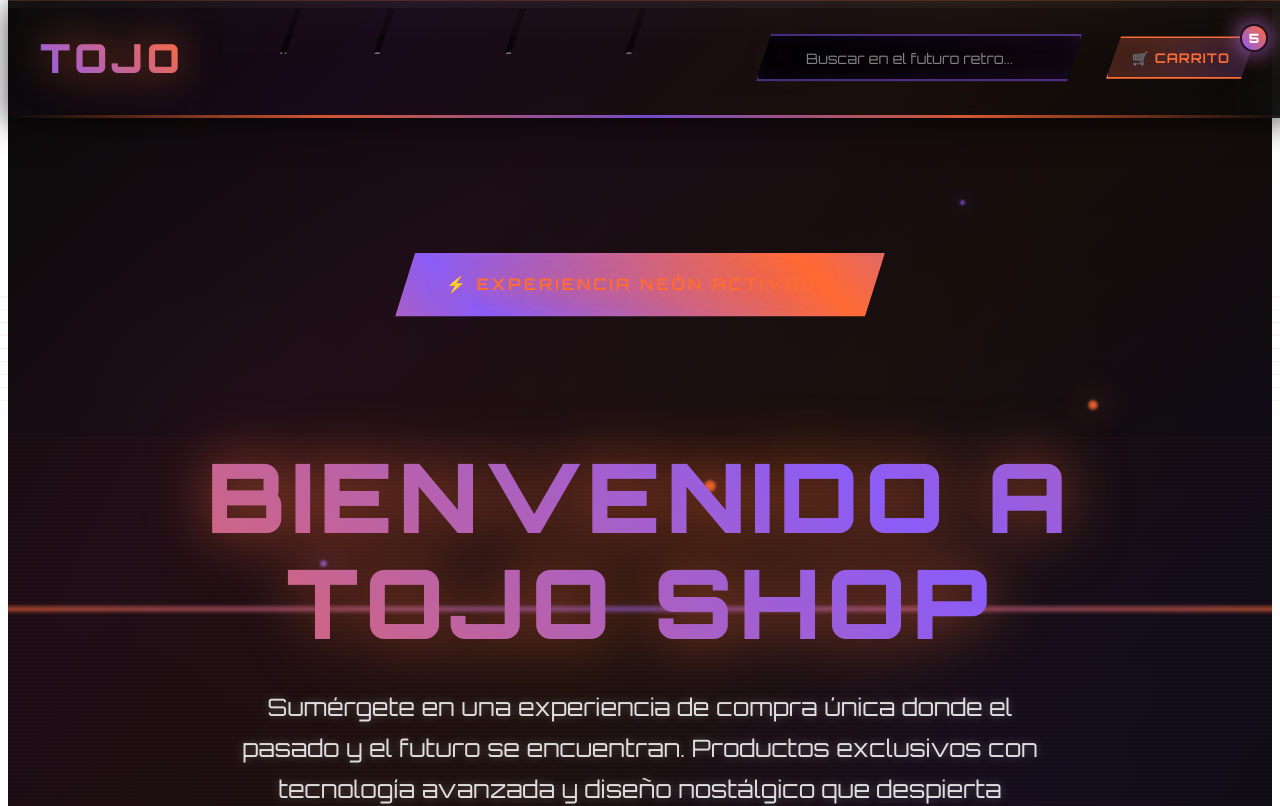
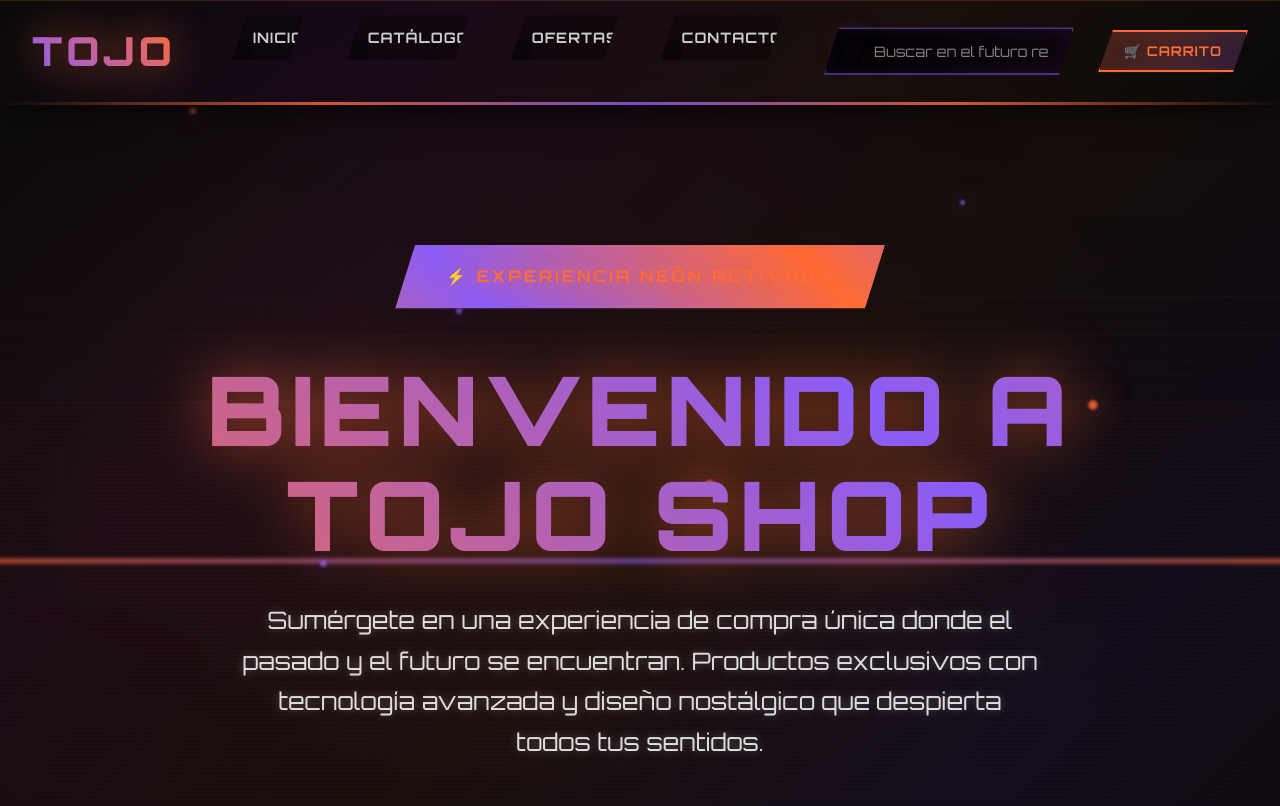
Before and after one commit to JaretEduardo/TojoShop, an Angular app in the folder TojoFront/: page / in a window 1280 px wide. Shown: the top 806 px of the page. Built offline with nearby package versions, Linux system fonts and the light colour scheme.

Commit message:
fix/home-component

```diff
--- a/TojoFront/src/app/layouts/home/home.component.html
+++ b/TojoFront/src/app/layouts/home/home.component.html
@@ -1,11 +1,3 @@
-<!DOCTYPE html>
-<html lang="en">
-<head>
-    <meta charset="UTF-8">
-    <meta name="viewport" content="width=device-width, initial-scale=1.0">
-    <title>Document</title>
-</head>
-<body>
 <div class="retro-background"></div>
 <div class="perspective-grid"></div>
 
@@ -18,8 +10,6 @@
     <div class="neon-orb"></div>
 </div>
 
-    <app-navbarauth></app-navbarauth>
+<app-navbar></app-navbar>
 <app-hero></app-hero>
 <app-categories></app-categories>
-</body>
-</html>
--- a/TojoFront/src/app/layouts/home/home.component.ts
+++ b/TojoFront/src/app/layouts/home/home.component.ts
@@ -1,12 +1,12 @@
 import { Component } from '@angular/core';
-import { NavbarAuthComponent } from '../../shared/navbarauth/navbarauth.component';
+import { NavbarComponent } from '../../shared/navbar/navbar.component';
 import { HeroComponent } from '../../components/hero/hero.component';
 import { CategoriesComponent } from '../../components/categories/categories.component';
 
 @Component({
   selector: 'app-home',
   standalone: true,
-  imports: [NavbarAuthComponent, HeroComponent, CategoriesComponent],
+  imports: [NavbarComponent, HeroComponent, CategoriesComponent],
   templateUrl: './home.component.html',
   styleUrl: './home.component.css'
 })
--- /dev/null
+++ b/TojoFront/src/app/shared/navbar/navbar.component.css
@@ -0,0 +1,359 @@
+.header-neon {
+    background:
+        linear-gradient(135deg,
+            rgba(10, 10, 10, 0.95) 0%,
+            rgba(26, 10, 26, 0.90) 30%,
+            rgba(26, 15, 10, 0.90) 70%,
+            rgba(10, 10, 10, 0.95) 100%);
+    backdrop-filter: blur(20px) saturate(120%);
+    border-bottom: 3px solid transparent;
+    border-image: linear-gradient(90deg,
+            transparent,
+            rgba(255, 107, 53, 0.8),
+            rgba(139, 92, 246, 0.8),
+            rgba(255, 107, 53, 0.8),
+            transparent) 1;
+    position: fixed;
+    width: 100%;
+    top: 0;
+    z-index: 1000;
+    box-shadow:
+        0 5px 30px rgba(0, 0, 0, 0.7),
+        inset 0 1px 0 rgba(255, 107, 53, 0.2);
+}
+
+.nav-neon {
+    max-width: 1400px;
+    margin: 0 auto;
+    padding: 1.2rem 2rem;
+    display: flex;
+    justify-content: space-between;
+    align-items: center;
+    gap: 1.5rem;
+}
+
+.logo-neon {
+    font-size: 2.5rem;
+    font-weight: 900;
+    font-family: 'Orbitron', monospace;
+    text-transform: uppercase;
+    letter-spacing: 4px;
+    background: linear-gradient(45deg, #ff6b35, #8b5cf6, #ff6b35, #8b5cf6);
+    background-size: 300% 300%;
+    -webkit-background-clip: text;
+    -webkit-text-fill-color: transparent;
+    background-clip: text;
+    animation: logoShimmer 4s ease-in-out infinite;
+    filter: drop-shadow(0 0 20px rgba(255, 107, 53, 0.7));
+    position: relative;
+}
+
+.logo-neon::before {
+    content: 'Tojo';
+    position: absolute;
+    top: 0;
+    left: 0;
+    background: linear-gradient(45deg, #ff6b35, #8b5cf6);
+    -webkit-background-clip: text;
+    -webkit-text-fill-color: transparent;
+    background-clip: text;
+    animation: logoGlitch 6s ease-in-out infinite;
+    opacity: 0;
+}
+
+@keyframes logoShimmer {
+
+    0%,
+    100% {
+        background-position: 0% 50%;
+    }
+
+    50% {
+        background-position: 100% 50%;
+    }
+}
+
+@keyframes logoGlitch {
+
+    0%,
+    90%,
+    100% {
+        opacity: 0;
+        transform: translateX(0);
+    }
+
+    95% {
+        opacity: 0.8;
+        transform: translateX(2px);
+    }
+
+    97% {
+        opacity: 0.6;
+        transform: translateX(-1px);
+    }
+}
+
+.nav-menu-neon {
+    display: flex;
+    list-style: none;
+    gap: 1.5rem;
+    margin: 0 auto 0 2rem;
+}
+
+.nav-link-neon {
+    text-decoration: none;
+    color: rgba(255, 255, 255, 0.8);
+    font-weight: 700;
+    font-size: 0.9rem;
+    font-family: 'Orbitron', monospace;
+    text-transform: uppercase;
+    letter-spacing: 1px;
+    padding: 0.7rem 1.2rem;
+    position: relative;
+    transition: all 0.4s cubic-bezier(0.4, 0, 0.2, 1);
+    background: rgba(0, 0, 0, 0.3);
+    border: 2px solid transparent;
+    clip-path: polygon(15px 0%, 100% 0%, calc(100% - 15px) 100%, 0% 100%);
+}
+
+.nav-link-neon::before {
+    content: '';
+    position: absolute;
+    top: 0;
+    left: 0;
+    right: 0;
+    bottom: 0;
+    background: linear-gradient(45deg, rgba(255, 107, 53, 0.1), rgba(139, 92, 246, 0.1));
+    opacity: 0;
+    transition: opacity 0.4s ease;
+    clip-path: inherit;
+}
+
+.nav-link-neon::after {
+    content: '';
+    position: absolute;
+    bottom: -2px;
+    left: 50%;
+    width: 0;
+    height: 3px;
+    background: linear-gradient(90deg, #ff6b35, #8b5cf6);
+    transition: all 0.4s ease;
+    transform: translateX(-50%);
+    box-shadow: 0 0 10px rgba(255, 107, 53, 0.8);
+}
+
+.nav-link-neon:hover::before {
+    opacity: 1;
+}
+
+.nav-link-neon:hover::after {
+    width: 100%;
+}
+
+.nav-link-neon:hover {
+    color: #ff6b35;
+    text-shadow:
+        0 0 10px #ff6b35,
+        0 0 20px rgba(255, 107, 53, 0.5);
+    border-color: rgba(255, 107, 53, 0.5);
+    transform: translateY(-2px);
+}
+
+.search-neon {
+    position: relative;
+}
+
+.search-input-neon {
+    width: 250px;
+    padding: 0.8rem 1.5rem 0.8rem 3rem;
+    border: 2px solid rgba(139, 92, 246, 0.5);
+    background:
+        linear-gradient(135deg, rgba(0, 0, 0, 0.8), rgba(26, 10, 26, 0.6)),
+        rgba(0, 0, 0, 0.9);
+    color: #ffffff;
+    font-size: 0.9rem;
+    font-family: 'Orbitron', monospace;
+    outline: none;
+    transition: all 0.4s cubic-bezier(0.4, 0, 0.2, 1);
+    clip-path: polygon(15px 0%, 100% 0%, calc(100% - 15px) 100%, 0% 100%);
+    box-shadow:
+        0 0 20px rgba(139, 92, 246, 0.3),
+        inset 0 0 20px rgba(139, 92, 246, 0.1);
+}
+
+.search-input-neon::placeholder {
+    color: rgba(255, 255, 255, 0.5);
+    font-family: 'Orbitron', monospace;
+}
+
+.search-input-neon:focus {
+    border-color: #ff6b35;
+    box-shadow:
+        0 0 30px rgba(255, 107, 53, 0.6),
+        inset 0 0 20px rgba(255, 107, 53, 0.1),
+        0 0 50px rgba(139, 92, 246, 0.3);
+    text-shadow: 0 0 8px rgba(255, 255, 255, 0.8);
+    transform: scale(1.02);
+}
+
+.search-icon-neon {
+    position: absolute;
+    left: 1.2rem;
+    top: 50%;
+    transform: translateY(-50%);
+    font-size: 1.2rem;
+    background: linear-gradient(45deg, #8b5cf6, #ff6b35);
+    -webkit-background-clip: text;
+    -webkit-text-fill-color: transparent;
+    background-clip: text;
+    animation: searchGlow 3s ease-in-out infinite;
+}
+
+@keyframes searchGlow {
+
+    0%,
+    100% {
+        filter: drop-shadow(0 0 5px rgba(139, 92, 246, 0.5));
+    }
+
+    50% {
+        filter: drop-shadow(0 0 15px rgba(255, 107, 53, 0.8));
+    }
+}
+
+.cart-neon {
+    background:
+        linear-gradient(135deg, rgba(255, 107, 53, 0.2), rgba(139, 92, 246, 0.2)),
+        radial-gradient(circle at center, rgba(255, 107, 53, 0.1), transparent);
+    border: 2px solid #ff6b35;
+    color: #ff6b35;
+    padding: 0.7rem 1.5rem;
+    cursor: pointer;
+    font-weight: 700;
+    font-family: 'Orbitron', monospace;
+    text-transform: uppercase;
+    letter-spacing: 1px;
+    transition: all 0.4s cubic-bezier(0.4, 0, 0.2, 1);
+    position: relative;
+    overflow: hidden;
+    clip-path: polygon(15px 0%, 100% 0%, calc(100% - 15px) 100%, 0% 100%);
+    box-shadow:
+        0 0 25px rgba(255, 107, 53, 0.4),
+        inset 0 0 25px rgba(255, 107, 53, 0.1);
+    white-space: nowrap;
+}
+
+.cart-neon::before {
+    content: '';
+    position: absolute;
+    top: -50%;
+    left: -50%;
+    width: 200%;
+    height: 200%;
+    background: linear-gradient(45deg,
+            transparent,
+            rgba(255, 255, 255, 0.1),
+            transparent);
+    transform: rotate(45deg);
+    transition: all 0.6s;
+    opacity: 0;
+}
+
+.cart-neon:hover::before {
+    animation: cartShine 0.8s ease-in-out;
+}
+
+@keyframes cartShine {
+    0% {
+        transform: translateX(-100%) translateY(-100%) rotate(45deg);
+        opacity: 0;
+    }
+
+    50% {
+        opacity: 1;
+    }
+
+    100% {
+        transform: translateX(100%) translateY(100%) rotate(45deg);
+        opacity: 0;
+    }
+}
+
+.cart-neon:hover {
+    background: linear-gradient(135deg, #ff6b35, #8b5cf6);
+    color: white;
+    text-shadow: 0 0 15px rgba(255, 255, 255, 0.8);
+    transform: translateY(-3px) scale(1.05);
+    box-shadow:
+        0 0 40px rgba(255, 107, 53, 0.8),
+        0 0 60px rgba(139, 92, 246, 0.4),
+        0 15px 35px rgba(0, 0, 0, 0.5);
+}
+
+.cart-container {
+    position: relative;
+    display: inline-block;
+}
+
+@media (max-width: 1200px) {
+    .search-input-neon {
+        width: 200px;
+    }
+
+    .nav-link-neon {
+        padding: 0.6rem 1rem;
+        font-size: 0.85rem;
+    }
+}
+
+@media (max-width: 992px) {
+    .nav-neon {
+        padding: 1rem 1.5rem;
+        gap: 1rem;
+    }
+
+    .nav-menu-neon {
+        gap: 1rem;
+        margin: 0 auto 0 1rem;
+    }
+
+    .search-input-neon {
+        width: 180px;
+        padding: 0.7rem 1.2rem 0.7rem 2.8rem;
+    }
+
+    .cart-neon {
+        padding: 0.6rem 1.2rem;
+        font-size: 0.9rem;
+    }
+}
+
+@media (max-width: 768px) {
+    .nav-neon {
+        flex-wrap: wrap;
+        justify-content: space-between;
+    }
+
+    .logo-neon {
+        font-size: 2rem;
+    }
+
+    .nav-menu-neon {
+        order: 3;
+        width: 100%;
+        margin: 1rem 0 0;
+        justify-content: space-between;
+        padding: 0;
+    }
+
+    .search-neon {
+        order: 2;
+        flex: 1;
+        margin-left: auto;
+        margin-right: 1rem;
+    }
+
+    .search-input-neon {
+        width: 100%;
+    }
+}
--- /dev/null
+++ b/TojoFront/src/app/shared/navbar/navbar.component.html
@@ -0,0 +1,23 @@
+<header class="header-neon">
+    <nav class="nav-neon">
+        <div class="logo-neon">Tojo</div>
+
+        <ul class="nav-menu-neon">
+            <li><a href="#" class="nav-link-neon">Inicio</a></li>
+            <li><a href="#" class="nav-link-neon">Catálogo</a></li>
+            <li><a href="#" class="nav-link-neon">Ofertas</a></li>
+            <li><a href="#" class="nav-link-neon">Contacto</a></li>
+        </ul>
+
+        <div class="search-neon">
+            <span class="search-icon-neon">🔍</span>
+            <input type="text" class="search-input-neon" placeholder="Buscar en el futuro retro...">
+        </div>
+
+        <div class="cart-container">
+            <button class="cart-neon">
+                🛒 Carrito
+            </button>
+        </div>
+    </nav>
+</header>
--- a/TojoFront/src/styles.css
+++ b/TojoFront/src/styles.css
@@ -1 +1,14 @@
-/* You can add global styles to this file, and also import other style files */
+* {
+    margin: 0;
+    padding: 0;
+    box-sizing: border-box;
+}
+
+body {
+    font-family: 'Orbitron', 'Courier New', monospace;
+    background: #0a0a0a;
+    color: #ffffff;
+    line-height: 1.6;
+    overflow-x: hidden;
+    position: relative;
+}
```
Also changed, not shown: TojoFront/src/app/shared/navbar/navbar.component.ts (added, +12 -0 lines), 1 other file (tests, documents, lock files or other folders). Lines whose indentation alone changed are shown as unchanged.
